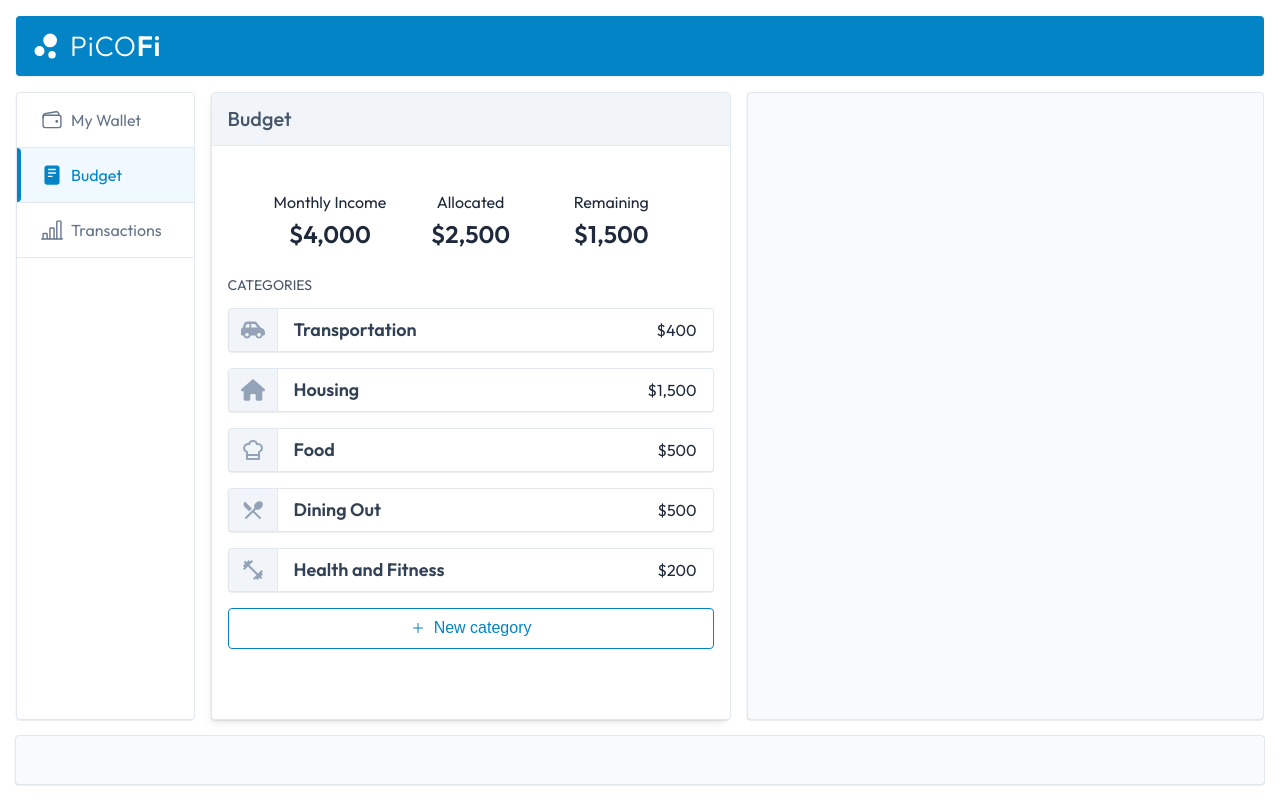
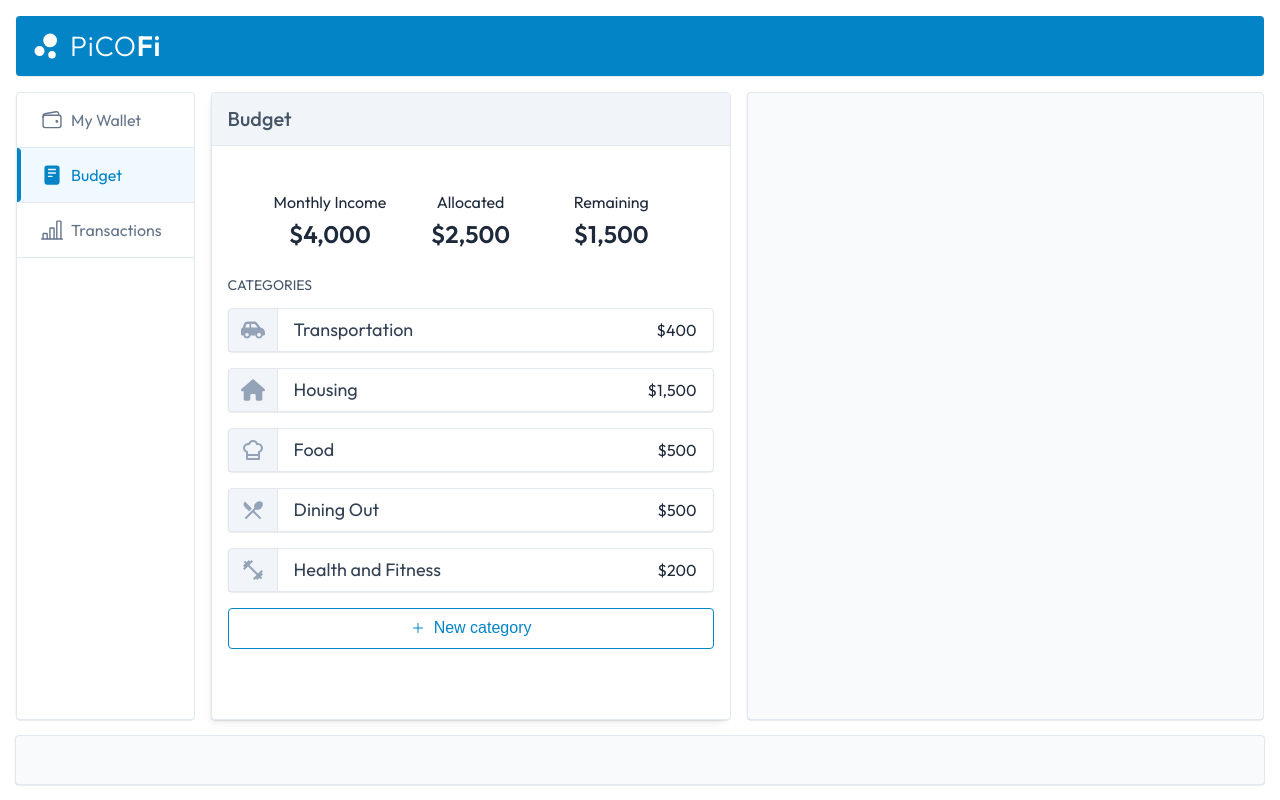
Before and after one commit to starzonmyarmz/uxe-challenge, a React (Vite) app: page /budget in a window 1280 px wide. Built offline with nearby package versions, Linux system fonts and the light colour scheme.

Commit message:
Some minor tweaks

```diff
--- a/src/components/Budget/index.tsx
+++ b/src/components/Budget/index.tsx
@@ -117,7 +117,7 @@ export const Budget = () => {
               <li key={index} className="slat">
                 <div className="slat--icon">{icon}</div>
                 <div className="slat--details flex flex-between flex-baseline">
-                  <h3 className="slat--title">{name}</h3>
+                  <h3 className="slat--title wght-normal">{name}</h3>
                   <Currency amount={amount} />
                 </div>
               </li>
--- a/src/global/styles/_utility.scss
+++ b/src/global/styles/_utility.scss
@@ -33,3 +33,7 @@
 .flex-baseline {
   align-items: baseline;
 }
+
+.wght-normal {
+  font-weight: normal;
+}
```
